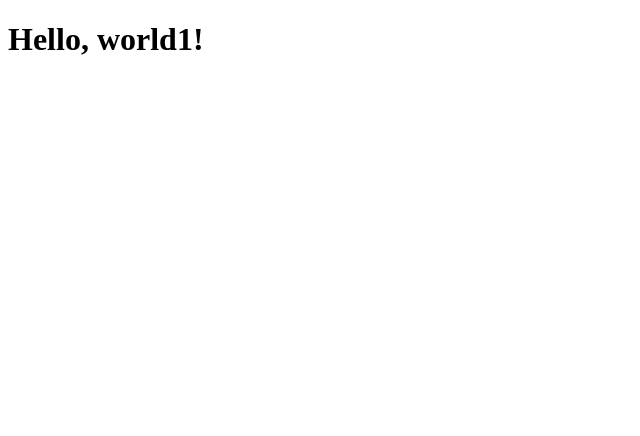
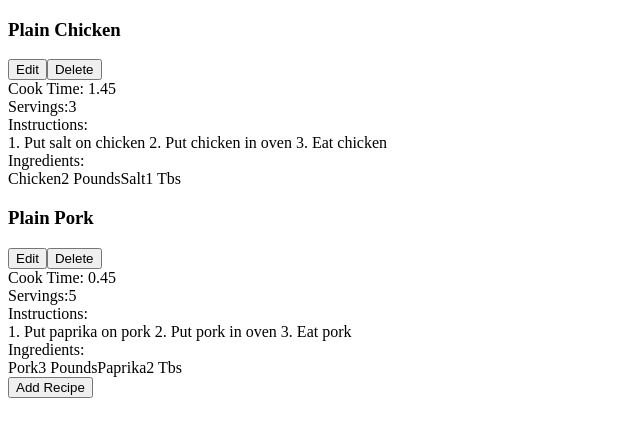
Before and after one commit to ValentinLukacs/cooking-with-react-2, a React (Create React App) app: page / in a window 1280 px wide. Shown: the top 436 px of the page, without its empty margins (0-640 px from the left). Built offline with nearby package versions, Linux system fonts and the light colour scheme.

Commit message:
first version 11.07.2022

```diff
--- a/src/App.js
+++ b/src/App.js
@@ -1,9 +1,57 @@
+import RecipeList from "./RecipeList";
+
 function App() {
-  const element = <h1>Hello, world1!</h1>;
+
   return (
-    element
+    <RecipeList recipes={sampleRecipes}/>
 
   )
 }
 
+const sampleRecipes = [
+  {
+    id: 1,
+    name: "Plain Chicken",
+    servings: 3,
+    cookTime: "1.45",
+    instructions: "1. Put salt on chicken\n2. Put chicken in oven \n3. Eat chicken",
+    ingredients: [
+      {
+        id: 1,
+        name: "Chicken",
+        amount: "2 Pounds"
+
+      },
+      {
+        id: 2,
+        name: "Salt",
+        amount: "1 Tbs"
+
+      }
+    ]
+  },
+  {
+    id: 2,
+    name: "Plain Pork",
+    servings: 5,
+    cookTime: "0.45",
+    instructions: "1. Put paprika on pork\n2. Put pork in oven \n3. Eat pork",
+    ingredients: [
+      {
+        id: 1,
+        name: "Pork",
+        amount: "3 Pounds"
+
+      },
+      {
+        id: 2,
+        name: "Paprika",
+        amount: "2 Tbs"
+
+      }
+    ]
+  }
+
+]
+
 export default App;
--- /dev/null
+++ b/src/Ingredient.js
@@ -0,0 +1,10 @@
+import React from 'react'
+
+export default function Ingredient({ name, amount }) {
+  return (
+    <>
+        <span>{name}</span>
+        <span>{amount}</span>
+    </>
+  )
+}
--- /dev/null
+++ b/src/IngredientList.js
@@ -0,0 +1,14 @@
+import React from 'react'
+import Ingredient from './Ingredient'
+
+export default function IngredientList({ ingredients }) {
+  // map funktion loopt durch alle ingredients
+  const ingredientElements = ingredients.map(ingredient => {
+    return <Ingredient key={ingredient.id} {...ingredient}  />
+  })
+  return (
+    <div>
+      {ingredientElements}
+    </div>
+  )
+}
--- /dev/null
+++ b/src/Recipe.js
@@ -0,0 +1,44 @@
+import React from 'react'
+import IngredientList from './IngredientList'
+
+export default function Recipe(props) {
+    // das es übersichtlicher bleibt, wir hier definiert was übergeben wird
+    const {
+        name,
+        cookTime,
+        servings,
+        instructions,
+        ingredients
+    } = props
+    // hier ist der part was ausgespielt wird
+    return (
+    <div>
+        <div>
+            <h3>{name}</h3>
+            <div>
+                <button>Edit</button>
+                <button>Delete</button>
+            </div>
+        </div>
+        <div>
+            <span>Cook Time: </span>
+            <span>{cookTime}</span>
+        </div>
+        <div>
+            <span>Servings:</span>
+            <span>{servings}</span>
+        </div>
+        <div>
+            <span>Instructions:</span>
+            <div>{instructions}</div>
+        </div>
+        <div>
+            <span>Ingredients:</span>
+            <div>
+                <IngredientList ingredients={ingredients} />
+            </div>
+        </div>
+
+    </div>
+  )
+}
--- /dev/null
+++ b/src/RecipeList.js
@@ -0,0 +1,22 @@
+import React from 'react'
+import Recipe from './Recipe'
+export default function RecipeList({ recipes }) {
+  return (
+    <>
+    <div>
+     {recipes.map(recipe => {
+        return (
+            <Recipe
+                key={recipe.id}
+                // mit dieser methode kann man alle variabeln übergeben
+                {...recipe}
+            />
+        )
+        })}
+
+    </div>
+    <button>Add Recipe</button>
+    </>
+  )
+
+}
```
